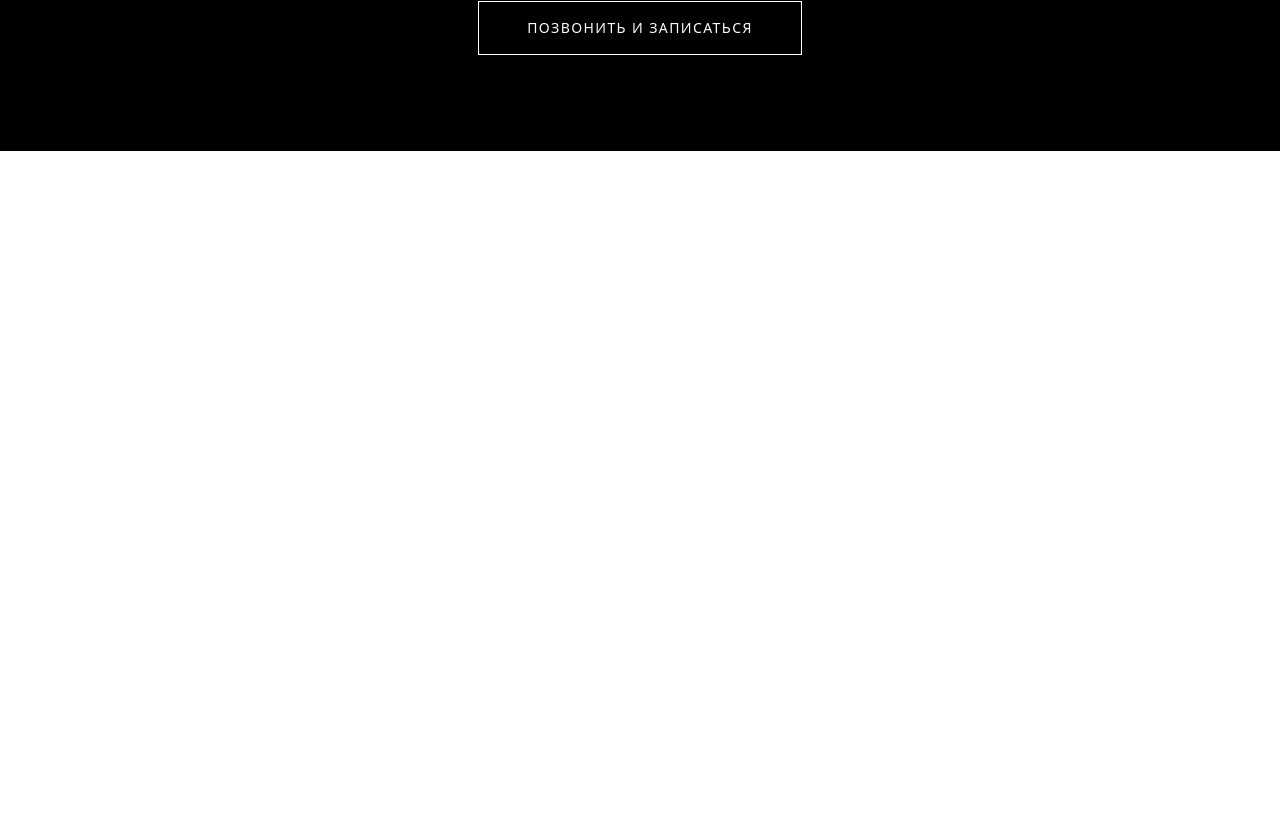
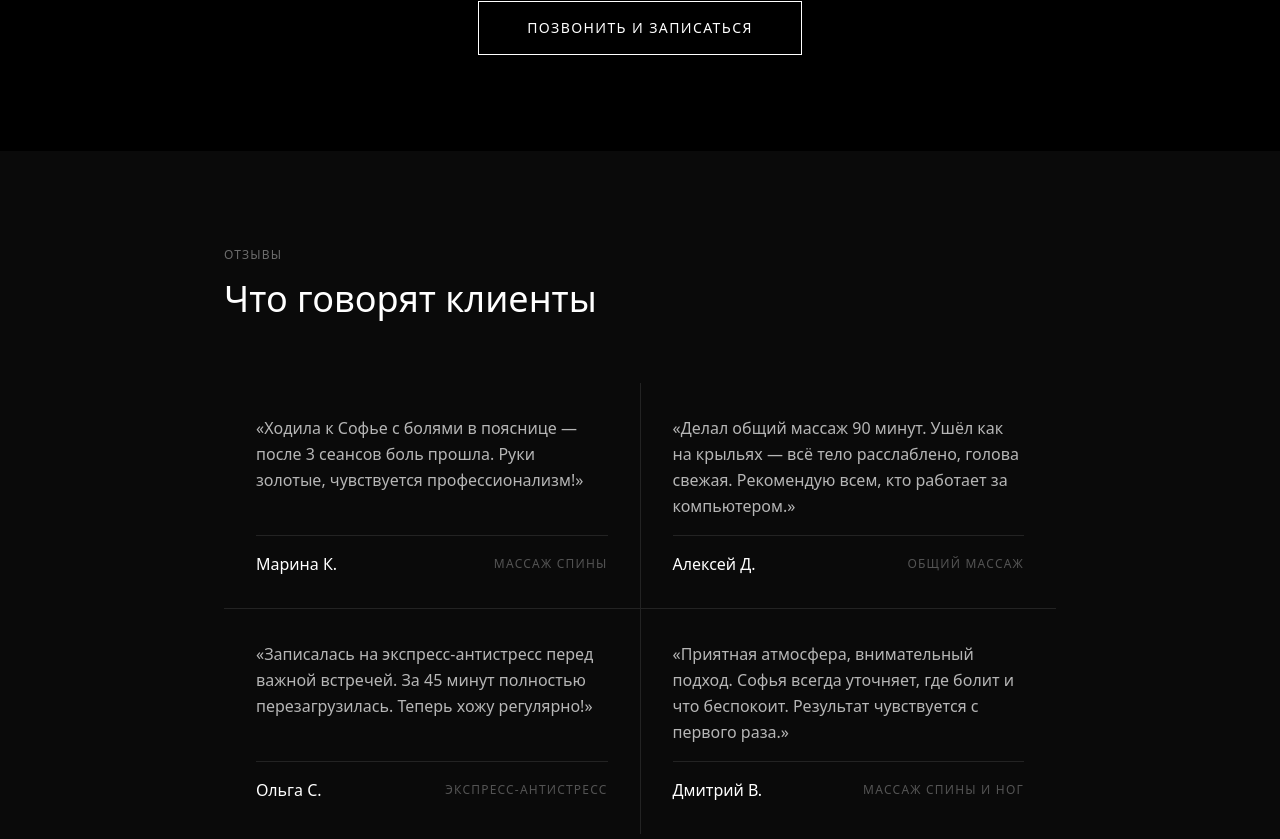
Before and after one commit to pr-poehali-dev/quantum-innovation-project-17, a React (Vite) app: page / in a window 1280 px wide. Shown: the part 1700-2539 px from the top of the page. Before the commit the page ends 1851 px from the top, so only its background shows below. Built offline with nearby package versions, Linux system fonts and the light colour scheme.

Commit message:
Create Commit Name Generator

```diff
--- /dev/null
+++ b/src/components/ReviewsSection.tsx
@@ -0,0 +1,44 @@
+const reviews = [
+  {
+    name: 'Марина К.',
+    text: 'Ходила к Софье с болями в пояснице — после 3 сеансов боль прошла. Руки золотые, чувствуется профессионализм!',
+    service: 'Массаж спины',
+  },
+  {
+    name: 'Алексей Д.',
+    text: 'Делал общий массаж 90 минут. Ушёл как на крыльях — всё тело расслаблено, голова свежая. Рекомендую всем, кто работает за компьютером.',
+    service: 'Общий массаж',
+  },
+  {
+    name: 'Ольга С.',
+    text: 'Записалась на экспресс-антистресс перед важной встречей. За 45 минут полностью перезагрузилась. Теперь хожу регулярно!',
+    service: 'Экспресс-антистресс',
+  },
+  {
+    name: 'Дмитрий В.',
+    text: 'Приятная атмосфера, внимательный подход. Софья всегда уточняет, где болит и что беспокоит. Результат чувствуется с первого раза.',
+    service: 'Массаж спины и ног',
+  },
+];
+
+export default function ReviewsSection() {
+  return (
+    <section className="bg-neutral-950 py-24 px-8 md:px-16">
+      <div className="container mx-auto max-w-4xl">
+        <p className="text-xs tracking-widest uppercase text-white/40 mb-4">Отзывы</p>
+        <h2 className="text-3xl md:text-4xl font-light text-white mb-16">Что говорят клиенты</h2>
+        <div className="grid grid-cols-1 md:grid-cols-2 gap-px bg-white/10">
+          {reviews.map((review, i) => (
+            <div key={i} className="bg-neutral-950 p-8 flex flex-col gap-4">
+              <p className="text-white/70 font-light leading-relaxed text-base">«{review.text}»</p>
+              <div className="mt-auto pt-4 border-t border-white/10 flex items-center justify-between">
+                <span className="text-white font-light">{review.name}</span>
+                <span className="text-white/30 text-xs uppercase tracking-widest">{review.service}</span>
+              </div>
+            </div>
+          ))}
+        </div>
+      </div>
+    </section>
+  );
+}
--- a/src/pages/Index.tsx
+++ b/src/pages/Index.tsx
@@ -1,11 +1,13 @@
 import HeroSection from '@/components/HeroSection';
 import ServicesSection from '@/components/ServicesSection';
+import ReviewsSection from '@/components/ReviewsSection';
 
 const Index = () => {
   return (
     <main>
       <HeroSection />
       <ServicesSection />
+      <ReviewsSection />
     </main>
   );
 };
```
